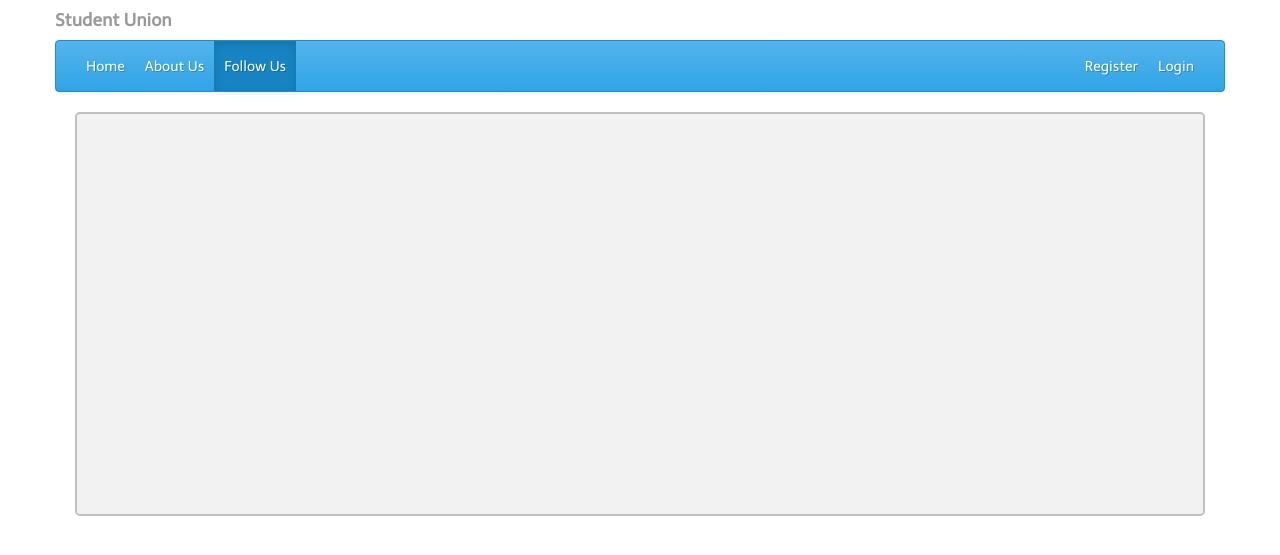
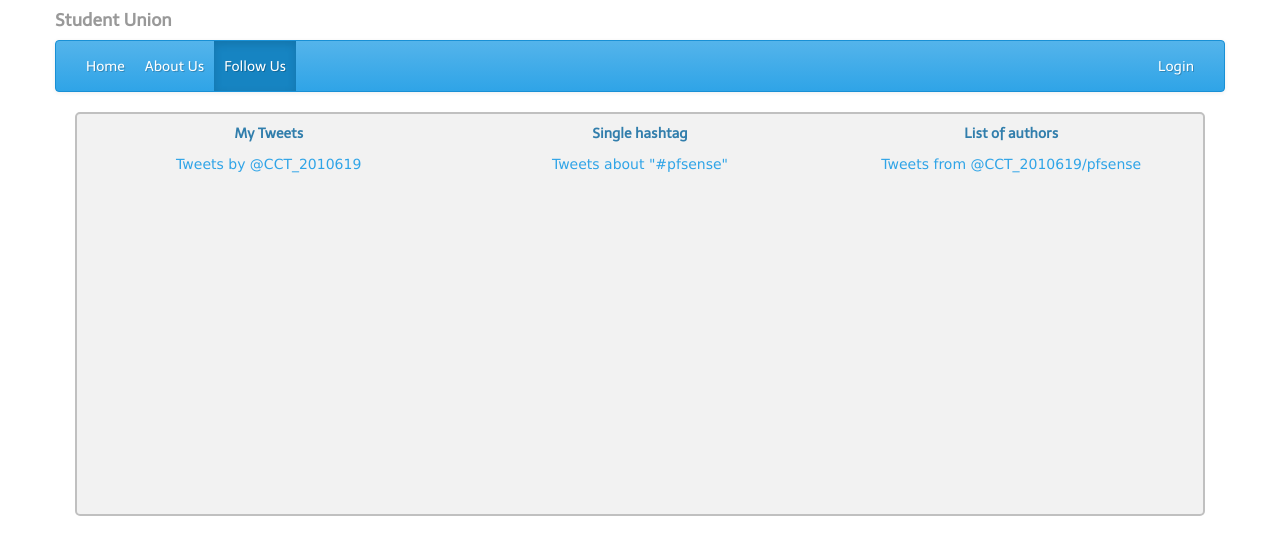
Before and after one commit to iwashima/studentUnion, a PHP site: page /follow.php in a window 1280 px wide. Shown: the top 555 px of the page. Run offline with PHP 8.4, Linux system fonts and the light colour scheme; some libraries are stand-ins or nearby versions.

Commit message:
submittion work

```diff
--- a/follow.php
+++ b/follow.php
@@ -47,13 +47,46 @@
 					<?php include("sideMenu.php");	?>
 
 						<div id="main">
+							<div class="container-fluid">
+								<div class="row-fluid">
+									<div class="span4">
+										<h5>My Tweets</h5>
+										<p>
+											<a class="twitter-timeline" height="350"
+													href="https://twitter.com/CCT_2010619"
+													data-widget-id="319033873705082880">Tweets by @CCT_2010619
+											</a>
+										</p>
+									</div><!-- .span4 -->
+
+									<div class="span4">
+										<h5>Single hashtag</h5>
+										<p>
+											<a class="twitter-timeline" height="350"
+													href="https://twitter.com/search?q=%23pfsense"
+													data-widget-id="319038351271399424">Tweets about "#pfsense"
+											</a>
+										</p>
+									</div><!-- .span4 -->
+
+									<div class="span4">
+										<h5>List of authors</h5>
+										<p>
+											<a class="twitter-timeline" height="350"
+													href="https://twitter.com/CCT_2010619/pfsense"
+													data-widget-id="319042589905002496">Tweets from @CCT_2010619/pfsense
+											</a>
+										</p>
+									</div><!-- .span4 -->
+								</div>
+							</div><!-- .row -->
 
 						</div>
 					</div>
 				</div>
 			</div>
 		</div>
-
+		<script>!function(d,s,id){var js,fjs=d.getElementsByTagName(s)[0];if(!d.getElementById(id)){js=d.createElement(s);js.id=id;js.src="//platform.twitter.com/widgets.js";fjs.parentNode.insertBefore(js,fjs);}}(document,"script","twitter-wjs");</script>
 		<script src="//ajax.googleapis.com/ajax/libs/jquery/1.9.1/jquery.min.js"></script>
 		<script src="js/bootstrap.min.js"></script>
 
--- a/header.php
+++ b/header.php
@@ -13,7 +13,7 @@
 
 				<?php } else { ?>
 
-					<li <?php if ( $menu == "register" ) echo "class=\"active\""; ?> ><a href="register.php">Register</a></li>
+					<!-- <li <?php // if ( $menu == "register" ) echo "class=\"active\""; ?> ><a href="register.php">Register</a></li> -->
 					<li <?php if ( $menu == "login" )    echo "class=\"active\""; ?> ><a href="login.php"   >Login   </a></li>
 
 				<?php } ?>
--- a/logout.php
+++ b/logout.php
@@ -1,6 +1,7 @@
 <?php
 
 	session_start();
+
 	session_destroy();
 
 	header("Location: index.php");
```
Also changed, not shown: about.php (+7 -0 lines), index.php (+7 -0 lines).
